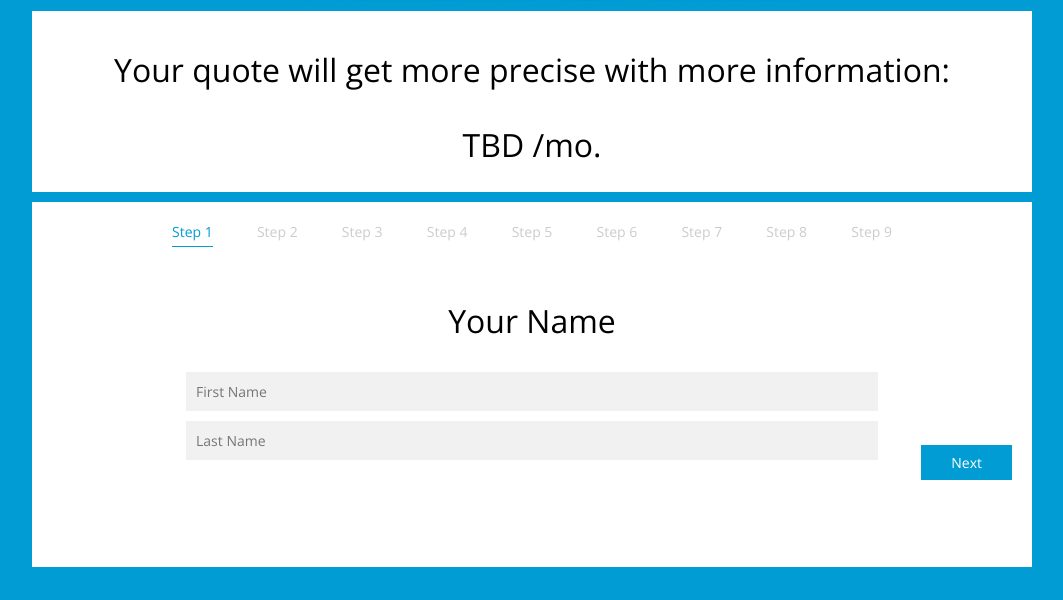
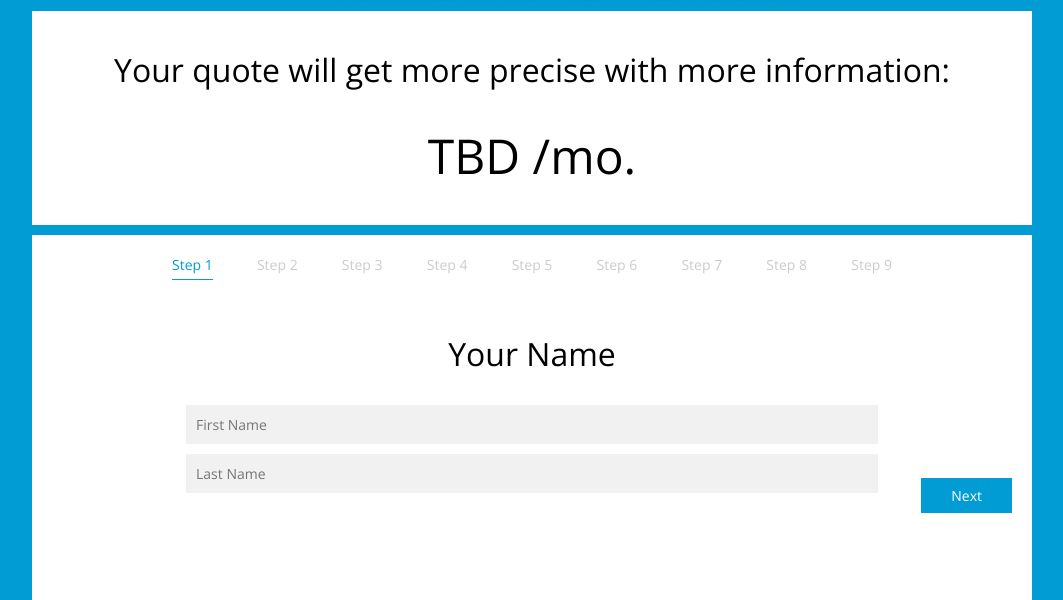
Before and after one commit to bluehenraj/FinancialLoanCalculatorAFS, a Flask app: page /form in a window 1280 px wide. Shown: the part 273-873 px from the top of the page, without its empty margins (108-1171 px from the left). Before the commit the page ends 840 px from the top, so only its background shows below. Run offline with Flask 2, Linux system fonts and the light colour scheme; some libraries are stand-ins or nearby versions.

Commit message:
Increased quote size

```diff
--- a/static/css/form.css
+++ b/static/css/form.css
@@ -20,6 +20,10 @@ html, body{
 
   h1, h2, h3, h4, h5 ,h6{
 	font-weight: 200;
+  }
+
+  h1 {
+	  font-size: 3rem;
   }
 
   h3 {
```
